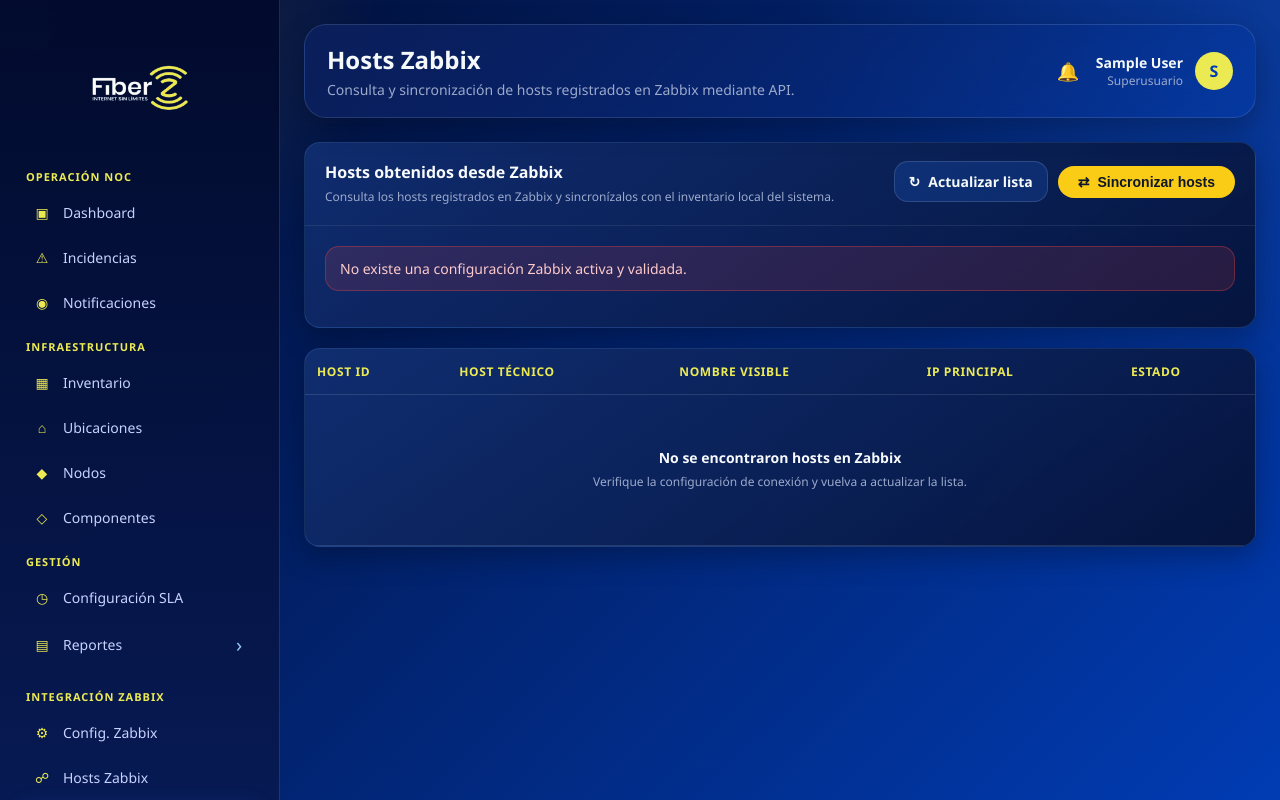
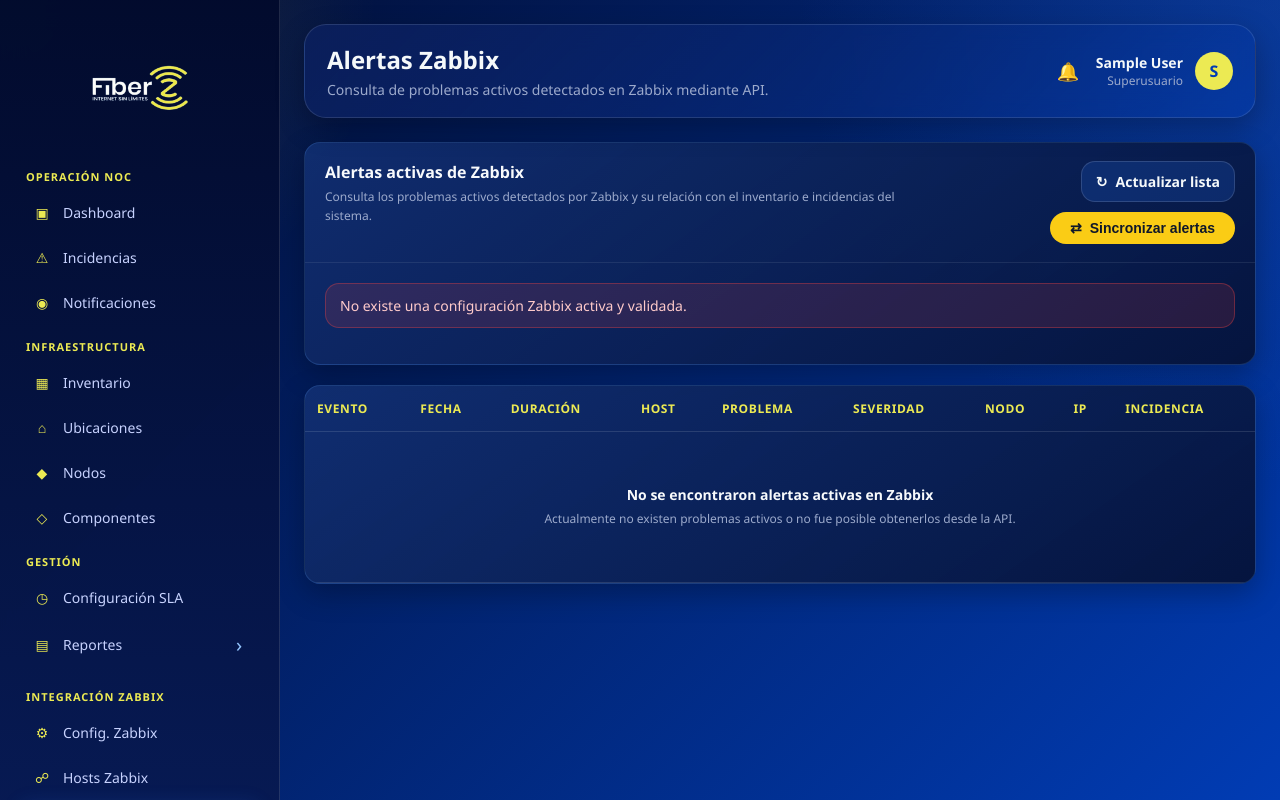
Before and after one commit to MiguelR1908/gestion-incidencias-zabbix, a Django app: page /zabbix/alertas/ in a window 1280 px wide. Run offline with Django 5.2, Linux system fonts and the light colour scheme; the visitor is signed in with stand-in values (Sample User, id 1); data comes from the database, SQL or seed files in the repository; data that the repository does not hold is empty.

Commit message:
Correcion alertas activas

```diff
--- a/incidencias/templates/incidencias/zabbix/alertas_activas.html
+++ b/incidencias/templates/incidencias/zabbix/alertas_activas.html
@@ -1,38 +1,40 @@
 {% extends "incidencias/base.html" %}
 
 {% block title %}
-Hosts Zabbix | Fiber Z NOC
+Alertas Zabbix | Fiber Z NOC
 {% endblock %}
 
 {% block page_title %}
-Hosts Zabbix
+Alertas Zabbix
 {% endblock %}
 
 {% block page_subtitle %}
-Consulta y sincronización de hosts registrados en Zabbix mediante API.
+Consulta de problemas activos detectados en Zabbix mediante API.
 {% endblock %}
 
 {% block content %}
 
-<div id="zabbix-hosts-page" class="page-layout">
+<div id="zabbix-alertas-page" class="page-layout">
 
     <section class="page-card">
 
         <header class="page-card-header">
 
             <div class="page-card-heading">
-                <h3>Hosts obtenidos desde Zabbix</h3>
+
+                <h3>Alertas activas de Zabbix</h3>
 
                 <p>
-                    Consulta los hosts registrados en Zabbix y sincronízalos
-                    con el inventario local del sistema.
+                    Consulta los problemas activos detectados por Zabbix
+                    y su relación con el inventario e incidencias del sistema.
                 </p>
+
             </div>
 
             <div class="page-card-actions">
 
                 <a
-                    href="{% url 'incidencias:zabbix_hosts_lista' %}"
+                    href="{% url 'incidencias:zabbix_alertas_activas' %}"
                     class="btn btn-secondary"
                 >
                     <span aria-hidden="true">↻</span>
@@ -41,9 +43,9 @@
 
                 <form
                     method="post"
-                    action="{% url 'incidencias:zabbix_hosts_sincronizar' %}"
+                    action="{% url 'incidencias:zabbix_alertas_sincronizar' %}"
                     class="page-inline-form"
-                    onsubmit="return confirm('¿Deseas sincronizar los hosts de Zabbix con el inventario local?');"
+                    onsubmit="return confirm('¿Deseas sincronizar las alertas activas de Zabbix?');"
                 >
                     {% csrf_token %}
 
@@ -52,13 +54,15 @@
                         class="btn btn-primary"
                     >
                         <span aria-hidden="true">⇄</span>
-                        Sincronizar hosts
+                        Sincronizar alertas
                     </button>
+
                 </form>
 
             </div>
 
         </header>
+
 
         {% if configuracion or error %}
 
@@ -93,78 +97,197 @@
                 <table class="table data-table">
 
                     <thead>
+
                         <tr>
-                            <th>Host ID</th>
-                            <th>Host técnico</th>
-                            <th>Nombre visible</th>
-                            <th>IP principal</th>
-                            <th>Estado</th>
+                            <th>Evento</th>
+                            <th>Fecha</th>
+                            <th>Duración</th>
+                            <th>Host</th>
+                            <th>Problema</th>
+                            <th>Severidad</th>
+                            <th>Nodo</th>
+                            <th>IP</th>
+                            <th>Incidencia</th>
                         </tr>
+
                     </thead>
+
 
                     <tbody>
 
-                        {% for host in hosts %}
+                        {% for problema in problemas %}
 
                             <tr>
 
                                 <td>
                                     <span class="table-mono">
-                                        {{ host.hostid }}
+                                        {{ problema.eventid }}
                                     </span>
                                 </td>
 
-                                <td>
-                                    <strong class="table-primary-value">
-                                        {{ host.host }}
-                                    </strong>
-                                </td>
 
                                 <td>
-                                    {{ host.name }}
-                                </td>
+                                    {% if problema.fecha_evento_local %}
 
-                                <td>
-                                    {% if host.interfaces %}
                                         <span class="table-mono">
-                                            {{ host.interfaces.0.ip|default:"-" }}
+                                            {{ problema.fecha_evento_local|date:"d/m/Y H:i:s" }}
                                         </span>
+
                                     {% else %}
                                         —
                                     {% endif %}
                                 </td>
 
+
                                 <td>
-                                    {% if host.status == "0" %}
-                                        <span class="badge badge-success">
-                                            Monitoreado
+                                    {{ problema.duracion_texto|default:"-" }}
+                                </td>
+
+
+                                <td>
+
+                                    {% if problema.hosts %}
+
+                                        <strong class="table-primary-value">
+                                            {{ problema.hosts.0.name|default:problema.hosts.0.host }}
+                                        </strong>
+
+                                    {% else %}
+                                        —
+                                    {% endif %}
+
+                                </td>
+
+
+                                <td>
+                                    <strong class="table-primary-value">
+                                        {{ problema.name }}
+                                    </strong>
+                                </td>
+
+
+                                <td>
+
+                                    {% if problema.severity == "5" %}
+
+                                        <span class="badge badge-danger">
+                                            Desastre
                                         </span>
+
+                                    {% elif problema.severity == "4" %}
+
+                                        <span class="badge badge-danger">
+                                            Alta
+                                        </span>
+
+                                    {% elif problema.severity == "3" %}
+
+                                        <span class="badge badge-warning">
+                                            Promedio
+                                        </span>
+
+                                    {% elif problema.severity == "2" %}
+
+                                        <span class="badge badge-warning">
+                                            Advertencia
+                                        </span>
+
+                                    {% elif problema.severity == "1" %}
+
+                                        <span class="badge">
+                                            Información
+                                        </span>
+
                                     {% else %}
-                                        <span class="badge badge-danger">
-                                            Deshabilitado
+
+                                        <span class="badge">
+                                            No clasificada
                                         </span>
+
                                     {% endif %}
+
+                                </td>
+
+
+                                <td>
+
+                                    {% if problema.nodo_codigo %}
+
+                                        <span class="table-mono">
+                                            {{ problema.nodo_codigo }}
+                                        </span>
+
+                                    {% else %}
+                                        —
+                                    {% endif %}
+
+                                </td>
+
+
+                                <td>
+
+                                    {% if problema.ip_gestion %}
+
+                                        <span class="table-mono">
+                                            {{ problema.ip_gestion }}
+                                        </span>
+
+                                    {% else %}
+                                        —
+                                    {% endif %}
+
+                                </td>
+
+
+                                <td>
+
+                                    {% if problema.incidencia_codigo %}
+
+                                        <strong>
+                                            {{ problema.incidencia_codigo }}
+                                        </strong>
+
+                                        {% if problema.incidencia_estado %}
+                                            <br>
+                                            <small>
+                                                {{ problema.incidencia_estado }}
+                                            </small>
+                                        {% endif %}
+
+                                    {% else %}
+
+                                        <span class="badge">
+                                            Sin incidencia
+                                        </span>
+
+                                    {% endif %}
+
                                 </td>
 
                             </tr>
 
+
                         {% empty %}
 
                             <tr>
-                                <td colspan="5" class="table-empty">
+
+                                <td colspan="9" class="table-empty">
 
                                     <div class="page-empty-state">
+
                                         <strong>
-                                            No se encontraron hosts en Zabbix
+                                            No se encontraron alertas activas en Zabbix
                                         </strong>
 
                                         <p>
-                                            Verifique la configuración de conexión
-                                            y vuelva a actualizar la lista.
+                                            Actualmente no existen problemas activos
+                                            o no fue posible obtenerlos desde la API.
                                         </p>
+
                                     </div>
 
                                 </td>
+
                             </tr>
 
                         {% endfor %}
```
